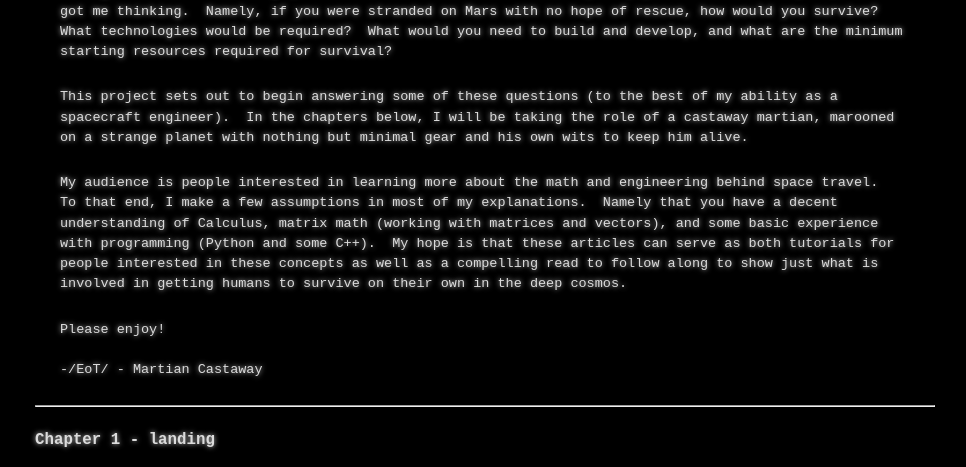
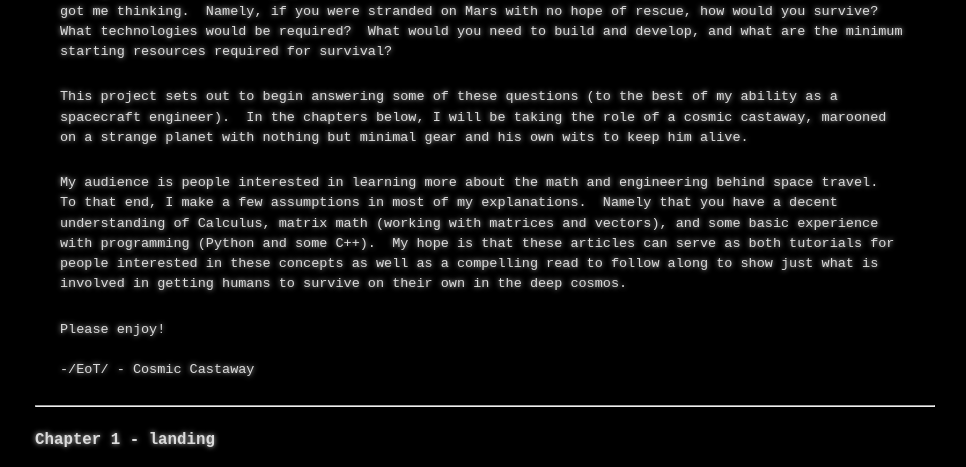
Before and after one commit to heidtn/martiancastaway, a Jekyll site: the page built from index.md, in a window 1280 px wide. Shown: the part 534-1001 px from the top of the page, without its empty margins (155-1121 px from the left). Built offline with Jekyll 4.4.1, drawn with Linux system fonts in a browser that asks for light colours; our own code applies the rules of GitHub Pages for plain Markdown files.

Commit message:
slight modifications for name change

```diff
--- a/_config.yml
+++ b/_config.yml
@@ -1,4 +1,4 @@
-title: Martian Castaway
+title: Cosmic Castaway
 author:
   name: GitHub User
   email: your-email@domain.com
@@ -7,7 +7,7 @@ description: > # this means to ignore newlines until "show_excerpts:"
   line in _config.yml. It will appear in your document head meta (for
   Google search results) and in your feed.xml site description.
 show_excerpts: false # set to true to show excerpts on the homepage
-site_url: https://www.martiancastaway.com/  # used for using local images in production
+site_url: https://www.thecosmiccastaway.com/  # used for using local images in production
 
 
 #markdown: kramdown
--- a/index.md
+++ b/index.md
@@ -4,12 +4,12 @@
 
 Many years ago, Andy Weir released the Martian.  There was a certain magic to it, and it got folks asking a lot of interesting questions.  At this time I was already deeply fascinated with space, but it got me thinking.  Namely, if you were stranded on Mars with no hope of rescue, how would you survive?  What technologies would be required?  What would you need to build and develop, and what are the minimum starting resources required for survival?
 
-This project sets out to begin answering some of these questions (to the best of my ability as a spacecraft engineer).  In the chapters below, I will be taking the role of a castaway martian, marooned on a strange planet with nothing but minimal gear and his own wits to keep him alive.
+This project sets out to begin answering some of these questions (to the best of my ability as a spacecraft engineer).  In the chapters below, I will be taking the role of a cosmic castaway, marooned on a strange planet with nothing but minimal gear and his own wits to keep him alive.
 
 My audience is people interested in learning more about the math and engineering behind space travel.  To that end, I make a few assumptions in most of my explanations.  Namely that you have a decent understanding of Calculus, matrix math (working with matrices and vectors), and some basic experience with programming (Python and some C++).  My hope is that these articles can serve as both tutorials for people interested in these concepts as well as a compelling read to follow along to show just what is involved in getting humans to survive on their own in the deep cosmos.
 
 Please enjoy!
--/EoT/ - Martian Castaway
+-/EoT/ - Cosmic Castaway
 
 ---
 
```
Also changed, not shown: about.md (+1 -1 lines).
